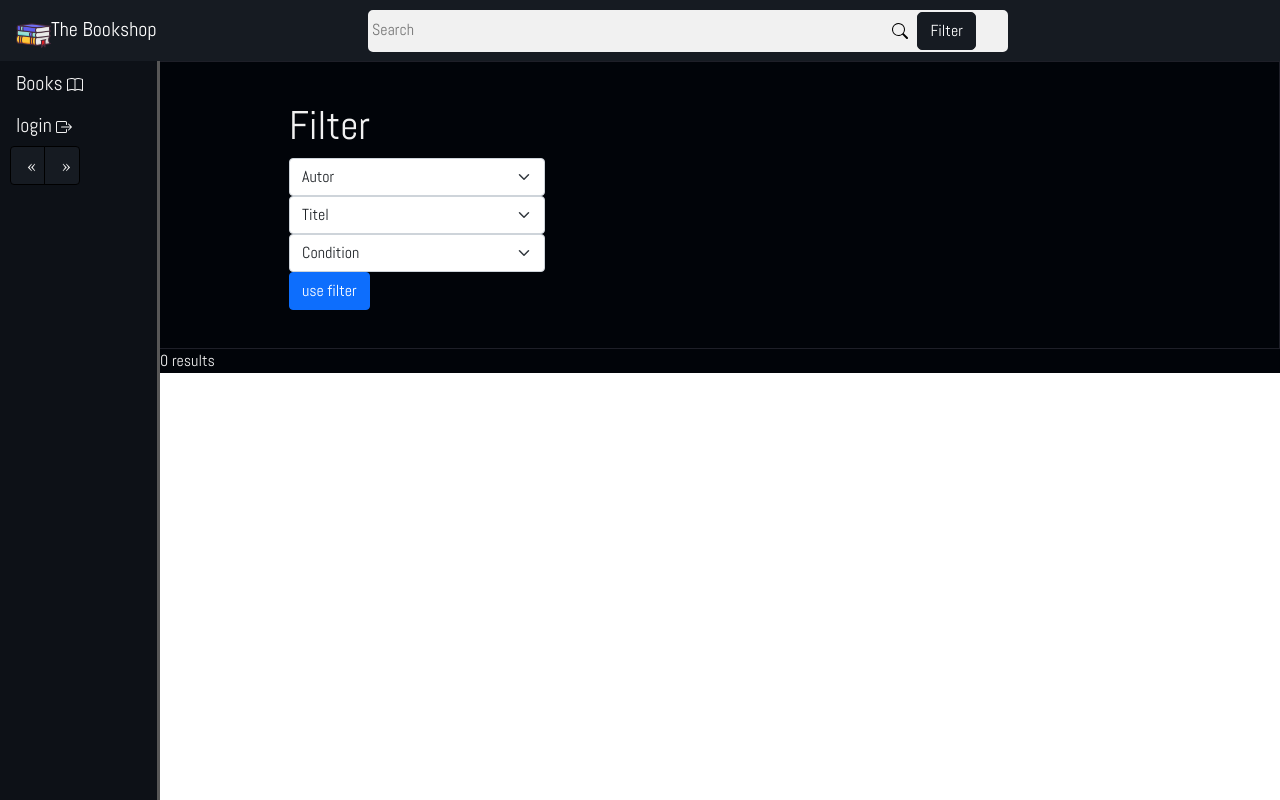
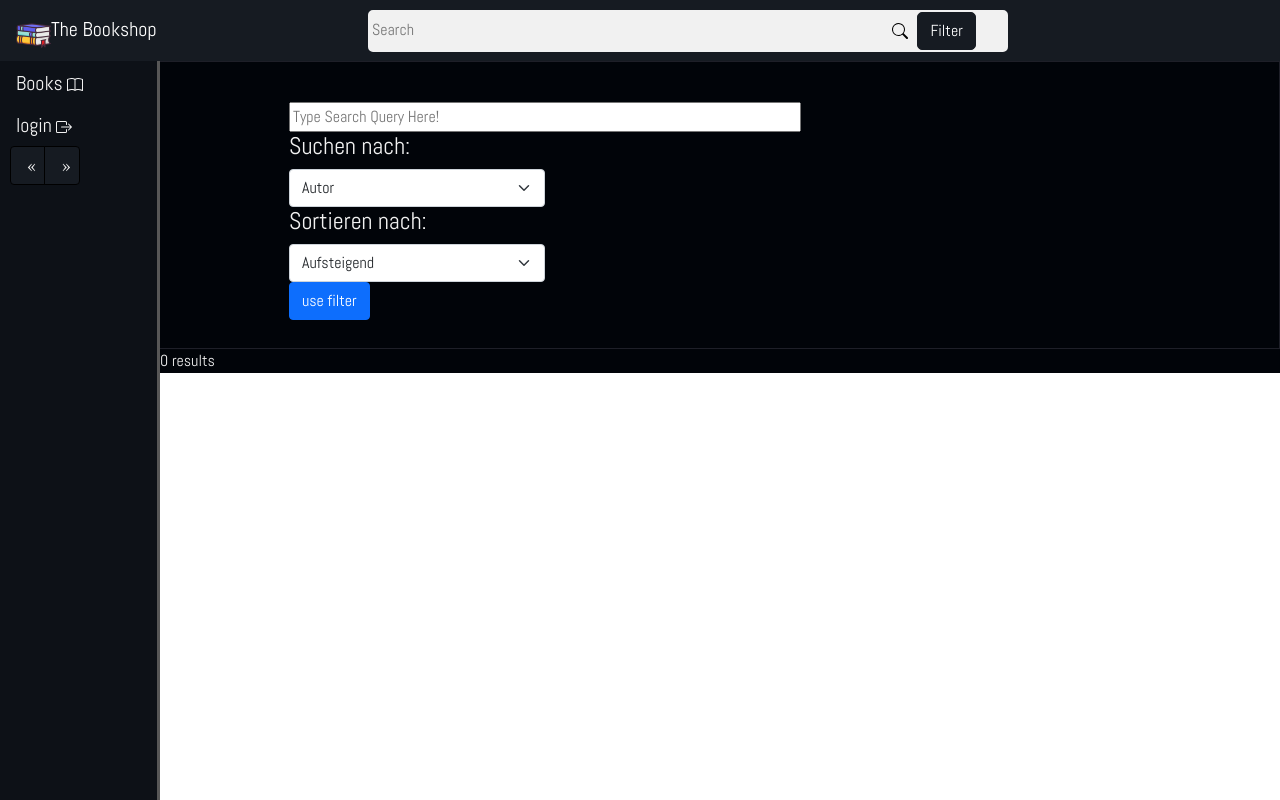
Before and after one commit to AronBA/Modularbeit120, a PHP site: page /index.php in a window 1280 px wide, after a click on "Filter". Run offline with PHP 8.4, Linux system fonts and the light colour scheme; tables that the repository leaves empty or names only in its code hold one stand-in row (values such as "Sample post"); some libraries are stand-ins or nearby versions.

Commit message:
old commit

```diff
--- a/classes/books.class.php
+++ b/classes/books.class.php
@@ -1,16 +1,63 @@
 <?php
 class Books extends Dbh {
 
-    protected function getBooks($offset){
+    protected function getBooks($offset,$search="",$filter="",$mode="asc"){
 
-        $search = "";
         if ($offset <  0){
             $offset = 0;
         }
-        $query = 'SELECT * from db_m120_modularbeit.buecher where id = ? or kurztitle = ? or title = ? or autor = ? limit  20 OFFSET ? ';
-        $con = $this->connect();
-        $stmt = $con->prepare($query);
-        $stmt->bind_param('ssssi', $search,$search,$search,$search,$offset);
+        if ($search != ""){
+            $search = "%$search%";
+            if ($filter == 1 and $mode == "asc"){
+                $query = 'SELECT * from db_m120_modularbeit.buecher where autor like ? ';
+                $con = $this->connect();
+                $stmt = $con->prepare($query);
+                $stmt->bind_param('s', $search);
+
+            } else if ($filter == 2 and $mode =="asc") {
+                $query = 'SELECT * from db_m120_modularbeit.buecher where title like ? ';
+                $con = $this->connect();
+                $stmt = $con->prepare($query);
+                $stmt->bind_param('s', $search);
+
+            } else if ($filter == 3 and $mode == "asc") {
+                $query = 'SELECT * from db_m120_modularbeit.buecher where kurztitle like ? ';
+                $con = $this->connect();
+                $stmt = $con->prepare($query);
+                $stmt->bind_param('s', $search);
+
+            }
+            else if ($filter == 1 and $mode == "desc"){
+                $query = 'SELECT * from db_m120_modularbeit.buecher where autor like ? order by autor desc';
+                $con = $this->connect();
+                $stmt = $con->prepare($query);
+                $stmt->bind_param('s', $search);
+
+            } else if ($filter == 2 and $mode =="desc") {
+                $query = 'SELECT * from db_m120_modularbeit.buecher where title like ? order by title desc';
+                $con = $this->connect();
+                $stmt = $con->prepare($query);
+                $stmt->bind_param('s', $search,);
+
+            } else if ($filter == 3 and $mode == "desc") {
+                $query = 'SELECT * from db_m120_modularbeit.buecher where kurztitle like ? order by kurztitle desc  ';
+                $con = $this->connect();
+                $stmt = $con->prepare($query);
+                $stmt->bind_param('s', $search);
+
+
+            } else {
+                $query = 'SELECT * from db_m120_modularbeit.buecher where id = ? or kurztitle like ? or title like ? or autor like ? limit  20 OFFSET ? ';
+                $con = $this->connect();
+                $stmt = $con->prepare($query);
+                $stmt->bind_param('ssssi', $search,$search,$search,$search,$offset);}
+        }else {
+            $query = 'SELECT * from db_m120_modularbeit.buecher where id = ? or kurztitle = ? or title = ? or autor = ? limit  20 OFFSET ? ';
+            $con = $this->connect();
+            $stmt = $con->prepare($query);
+            $stmt->bind_param('ssssi', $search,$search,$search,$search,$offset);
+        }
+
         $stmt->execute();
 
 
@@ -36,8 +83,6 @@ class Books extends Dbh {
                 return $this->connect()->query($query);
     }
 
-    protected function searchBook($input){
 
-    }
 
 }
--- a/classes/booksview.class.php
+++ b/classes/booksview.class.php
@@ -1,8 +1,8 @@
 <?php
 class BooksView extends Books {
 
-    public function showBooks($page = 0, $search=""){
-        $result = $this->getBooks(1 + $page * 20, $search);
+    public function showBooks($page = 0, $search="",$filter="",$mode=""){
+        $result = $this->getBooks(1 + $page * 20, $search,$filter,$mode);
 
         if ($result->num_rows > 0) {
             while($row = $result->fetch_assoc()) {
@@ -89,41 +89,4 @@ class BooksView extends Books {
             echo "0 results";
         }
     }
-
-    public function showSearchedBooks($input){
-        $result = $this->searchBook($input);
-        if ($result->num_rows > 0) {
-            while($row = $result->fetch_assoc()) {
-
-                $text = $row["title"];
-                $autor = $row["autor"];
-                $username = $row["kurztitle"];
-                $id = $row["id"];
-
-
-                if ($autor == " "){
-                    $autor = "anom";
-                }
-                if(strlen($text) > 200) {
-                    $text = substr($text, 0, 200) . "...";
-                }
-                echo "
-                        <div class='card text-white border-secondary'>
-                            <div class='card-body'>
-                            koasdasdasdasd
-                            <h5 class='card-title'>$username</h5>
-                            <h6 class='card-subtitle mb-2 text-muted'>by $autor</h6>
-                            <p class='card-text'> $text </p>
-                                <div class='cardfooter'>
-                                 <a href='index.php?mode=info&book=$id' data-bs-toggle='tooltip' title='More details about the book'><svg xmlns='http://www.w3.org/2000/svg' width='25' height='25' fill='currentColor' class='bi bi-info-square' viewBox='0 0 16 16'>
-                                <path d='M14 1a1 1 0 0 1 1 1v12a1 1 0 0 1-1 1H2a1 1 0 0 1-1-1V2a1 1 0 0 1 1-1h12zM2 0a2 2 0 0 0-2 2v12a2 2 0 0 0 2 2h12a2 2 0 0 0 2-2V2a2 2 0 0 0-2-2H2z'/>                                  <path d='m8.93 6.588-2.29.287-.082.38.45.083c.294.07.352.176.288.469l-.738 3.468c-.194.897.105 1.319.808 1.319.545 0 1.178-.252 1.465-.598l.088-.416c-.2.176-.492.246-.686.246-.275 0-.375-.193-.304-.533L8.93 6.588zM9 4.5a1 1 0 1 1-2 0 1 1 0 0 1 2 0z'/></svg></a>
-
-                                </div>
-                            </div>
-                        </div>";
-            }
-        } else {
-            echo "0 results";
-        }
-    }
 }
--- a/includes/navbar.inc.php
+++ b/includes/navbar.inc.php
@@ -2,7 +2,7 @@
 <div>
     <nav class="navbar navbar-dark" style="background-color: rgb(22,27,34);">
         <a class="navbar-brand" href="#"><img src="static/img/favicon.png" alt="logo" height="35" width="35">The Bookshop</a>
-        <form class="searchform" method="post" action="index.php">
+        <form class="searchform" method="post" action="includes/search.inc.php">
             <input class="inputsearch" type="search" placeholder="Search" aria-label="Search" name="search">
 
             <button class="submitsearch" type="submit" name="submit">
@@ -21,29 +21,24 @@
 <div class="collapse" id="collapseExample">
     <div class="card card-body" id="filterpanel">
         <div class="filterform">
-            <h1>Filter </h1>
-            <form >
+            <form method="post" action="includes/search.inc.php">
+                <input class="inputsearch" type="search" placeholder="Type Search Query Here!" aria-label="Search" name="search">
 
-                <select class="form-select" aria-label="Default select example">
-                    <option selected>Autor</option>
-                    <option value="1">One</option>
-                    <option value="2">Two</option>
-                    <option value="3">Three</option>
-                </select>
-                <select class="form-select" aria-label="Default select example">
-                    <option selected>Titel</option>
-                    <option value="1">One</option>
-                    <option value="2">Two</option>
-                    <option value="3">Three</option>
-                </select>
-                <select class="form-select" aria-label="Default select example">
-                    <option selected>Condition</option>
-                    <option value="1">One</option>
-                    <option value="2">Two</option>
-                    <option value="3">Three</option>
+                <h4>Suchen nach:</h4>
+                <select class="form-select" aria-label="Default select example" name="filter">
+                    <option selected value="1">Autor</option>
+                    <option value="2">Text</option>
+                    <option value="3">Titel</option>
                 </select>
 
-                <button class="btn btn-primary" type="submit">use filter</button>
+                <h4>Sortieren nach:</h4>
+                <select class="form-select" aria-label="Default select example" name="mode">
+                    <option value="asc" selected>Aufsteigend</option>
+                    <option value="desc">Absteigend</option>
+                </select>
+
+
+                <button class="btn btn-primary" type="submit" name="filtersearch">use filter</button>
             </form>
         </div>
 
@@ -137,9 +132,7 @@
                         <br>
                         <button type="submit" class="btn btn-primary" name="submit">Login</button>
                         <br>
-                        <div class="modal-footer">
-                            no acoount? <a href="">register</a>
-                        </div>
+
                     </form>
 
 
--- a/includes/search.inc.php
+++ b/includes/search.inc.php
@@ -3,4 +3,9 @@ if (isset($_POST["submit"])){
     $text = $_POST["search"];
 
     header("location: ../index.php?search=$text");
+} else if (isset($_POST["filtersearch"])) {
+    $text = $_POST["search"];
+    $mode = $_POST["mode"];
+    $filter = $_POST["filter"];
+    header("location: ../index.php?fsearch=$text&filter=$filter&mode=$mode");
 }
--- a/index.php
+++ b/index.php
@@ -24,15 +24,18 @@ include "includes/navbar.inc.php"
     <div class="card-columns">
 
         <?php
+
         $book = new BooksView();
 
-        if (isset($_POST["submit"])){
-            $text = $_POST["search"];
-        } else {
-            $text = "%";
+        if (isset($_GET["search"])){
+            $book->showBooks($page,$_GET["search"]);
+        } else if (isset($_GET["fsearch"]))
+        {
+            $book->showBooks($page,$_GET["fsearch"],$_GET["filter"],$_GET["mode"]);
         }
-
-        $book->showBooks($page);
+        else{
+            $book->showBooks($page);
+        }
 
 
         if (isset($_GET["mode"]) && $_GET["mode"] == "info"){
--- a/static/css/styles.css
+++ b/static/css/styles.css
@@ -36,10 +36,12 @@ h6{
 html *{
   color: #f1f1f1;
   font-family: 'Abel';
+
 }
 body {
   font-family: "Lato", sans-serif;
   overflow-x: hidden;
+
 }
 .navbar{
   z-index: 1;
```
